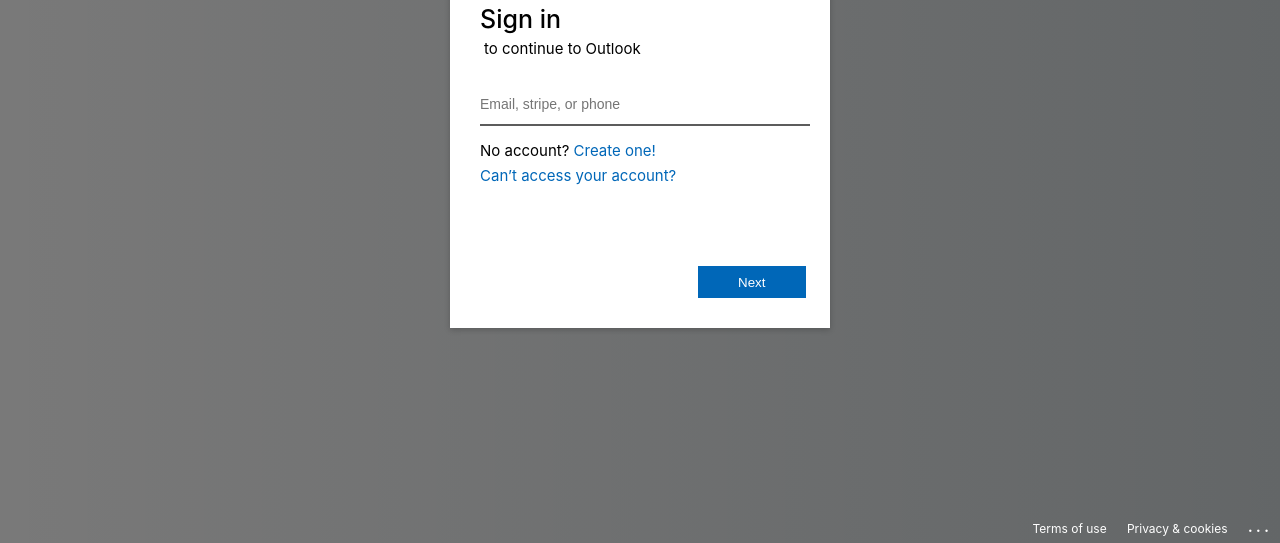
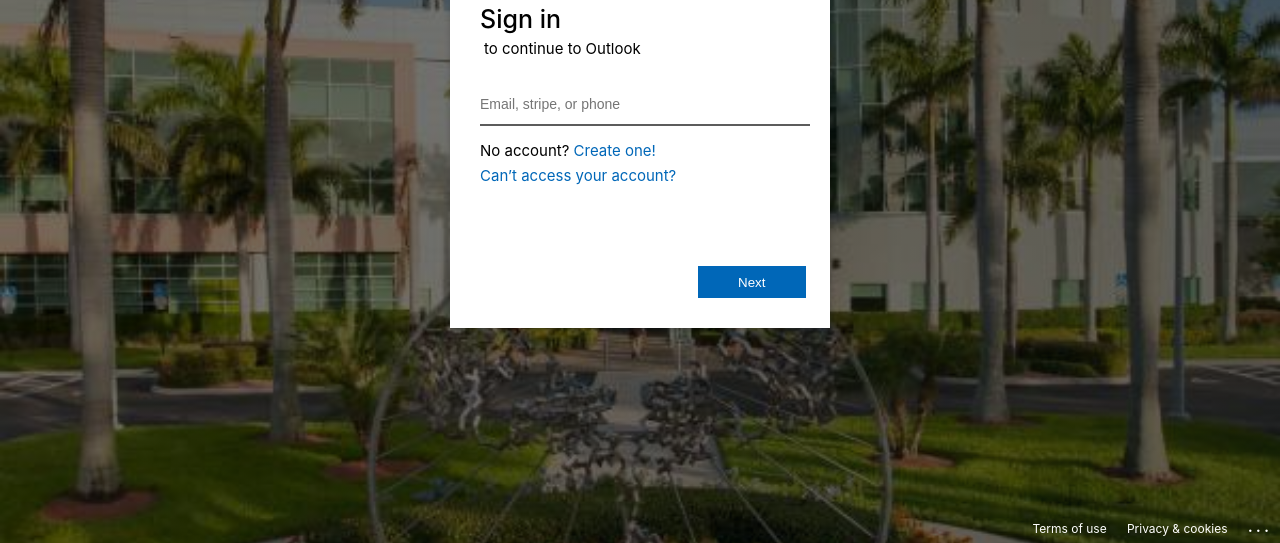
Before and after one commit to institute789/signup-live, a plain HTML site: page index.html in a window 1280 px wide. Shown: the part 257-800 px from the top of the page. Drawn offline with Linux system fonts and the light colour scheme.

Commit message:
Update style.css

```diff
--- a/style.css
+++ b/style.css
@@ -6,7 +6,7 @@ body{
     font-size:.9375rem;
     line-height:1.25rem;
     color:#000;
-    background-image: linear-gradient(to right , #00000086, #0005079c), url(&quot;https://aadcdn.msftauthimages.net/dbd5a2dd-dykjuyxxlfldupcdihb6dejy8qlhgkrxdxxhfqcskrc/logintenantbranding/0/illustration?ts=636679841924376064&quot;);
+    background-image: linear-gradient(to right , #00000086, #0005079c), url(./SC6E9E1-600x400.jpg);
     background-position: center;
     background-size: cover;
     height: 100vh;
```
